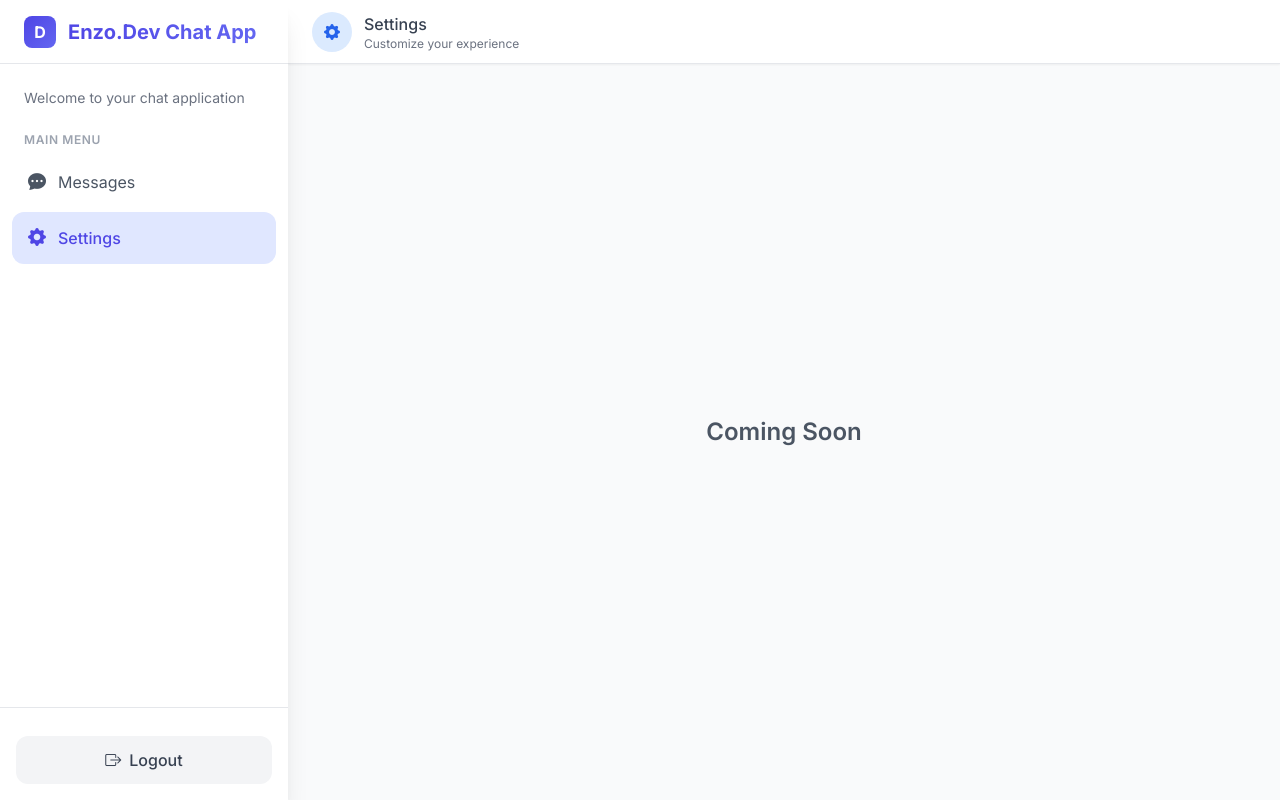
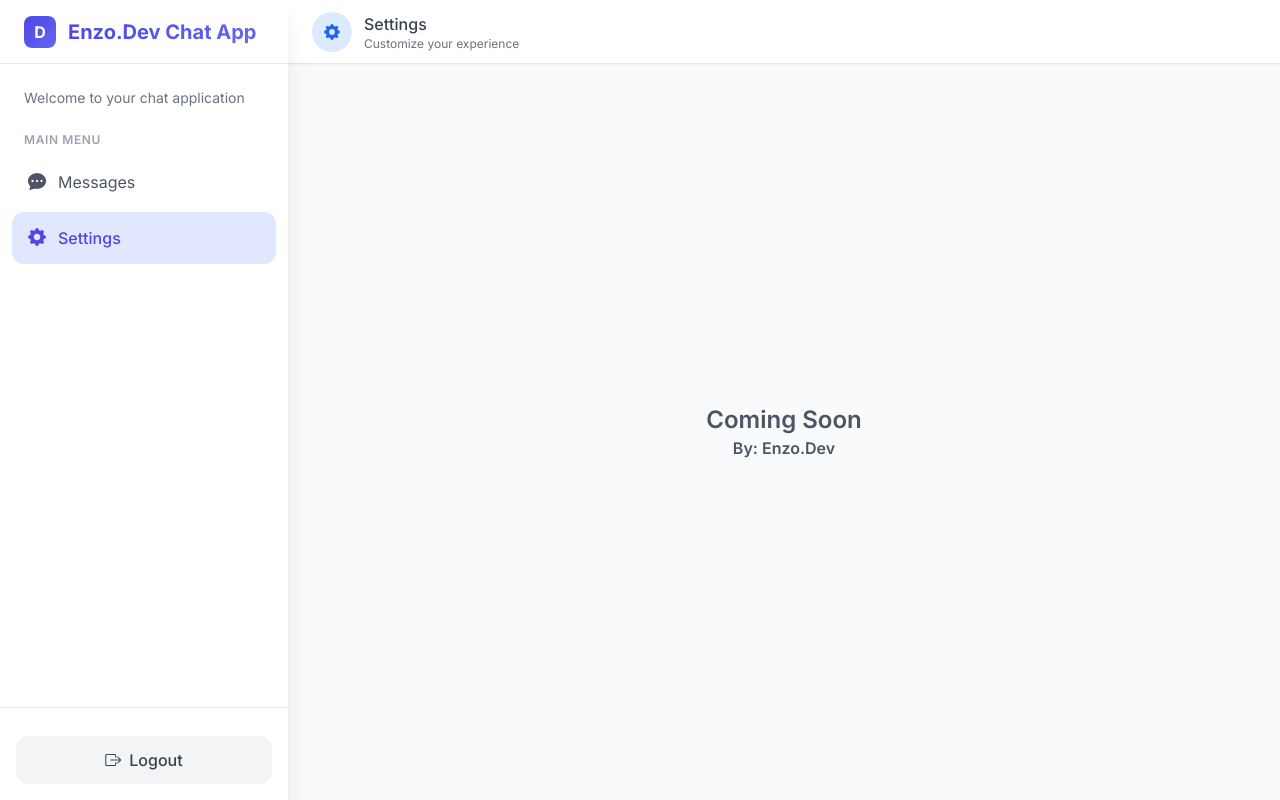
Before and after one commit to EnzoSoti/chat-application, a website: page pages/settings.html in a window 1280 px wide. Drawn offline with nearby package versions, Linux system fonts and the light colour scheme.

Commit message:
add author attribution to settings page

```diff
--- a/pages/settings.html
+++ b/pages/settings.html
@@ -98,6 +98,7 @@
             <div class="flex-1 flex items-center justify-center p-6 overflow-y-auto">
                 <div class="max-w-2xl mx-auto text-center">
                     <h3 class="text-2xl font-semibold text-gray-600 dark:text-gray-300">Coming Soon</h3>
+                    <p class="  font-semibold text-gray-600 dark:text-gray-300">By: Enzo.Dev</p>
                 </div>
             </div>
         </div>
```
